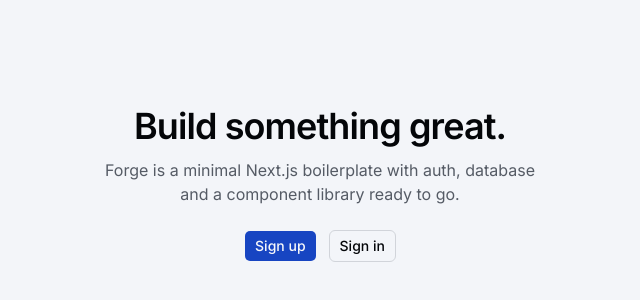
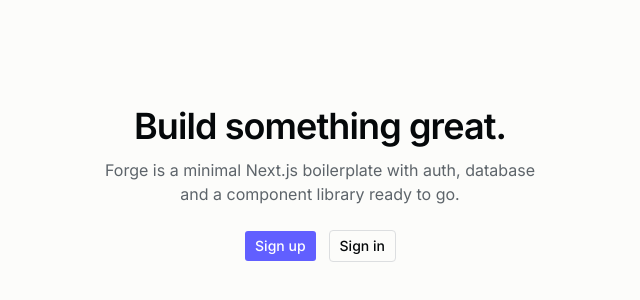
Before and after one commit to mmilanovic4/forge, a Next.js app: page / in a window 1280 px wide. Shown: the part 216-516 px from the top of the page, without its empty margins (320-960 px from the left). Built offline with nearby package versions, Linux system fonts and the light colour scheme.

Commit message:
fix: styles

```diff
--- a/src/app/(protected)/settings/page.js
+++ b/src/app/(protected)/settings/page.js
@@ -16,17 +16,37 @@
 } from "@/components/ui/card";
 import { Badge } from "@/components/ui/badge";
 import { toast } from "sonner";
+import {
+  AlertDialog,
+  AlertDialogAction,
+  AlertDialogCancel,
+  AlertDialogContent,
+  AlertDialogDescription,
+  AlertDialogFooter,
+  AlertDialogHeader,
+  AlertDialogTitle,
+  AlertDialogTrigger,
+} from "@/components/ui/alert-dialog";
+import { PasswordInput } from "@/components/password-input";
 
 export default function SettingsPage() {
   return (
     <div className="mx-auto max-w-5xl px-4 py-8">
       <h1 className="mb-6 text-2xl font-semibold tracking-tight">Settings</h1>
       <Tabs defaultValue="profile">
-        <TabsList className="mb-6">
-          <TabsTrigger value="profile">Profile</TabsTrigger>
-          <TabsTrigger value="security">Security</TabsTrigger>
-          <TabsTrigger value="sessions">Sessions</TabsTrigger>
-          <TabsTrigger value="danger">Danger Zone</TabsTrigger>
+        <TabsList className="mb-6 w-full">
+          <TabsTrigger value="profile" className="flex-1">
+            Profile
+          </TabsTrigger>
+          <TabsTrigger value="security" className="flex-1">
+            Security
+          </TabsTrigger>
+          <TabsTrigger value="sessions" className="flex-1">
+            Sessions
+          </TabsTrigger>
+          <TabsTrigger value="danger" className="flex-1">
+            Danger Zone
+          </TabsTrigger>
         </TabsList>
         <TabsContent value="profile">
           <ProfileTab />
@@ -78,7 +98,7 @@
   }
 
   return (
-    <Card className="max-w-md">
+    <Card className="w-full md:max-w-md">
       <CardHeader>
         <CardTitle>Profile</CardTitle>
         <CardDescription>Update your display name.</CardDescription>
@@ -157,7 +177,7 @@
   }
 
   return (
-    <Card className="max-w-md">
+    <Card className="w-full md:max-w-md">
       <CardHeader>
         <CardTitle>Change password</CardTitle>
         <CardDescription>
@@ -242,7 +262,7 @@
   }
 
   return (
-    <Card className="max-w-md">
+    <Card className="w-full">
       <CardHeader>
         <CardTitle>Active sessions</CardTitle>
         <CardDescription>
@@ -254,6 +274,7 @@
           <p className="text-muted-foreground text-sm">Loading...</p>
         ) : (
           <>
+            <div className="grid grid-cols-1 gap-3 sm:grid-cols-2 lg:grid-cols-3">
               {sessions.map((session) => (
                 <div
                   key={session.id}
@@ -290,6 +311,7 @@
                   )}
                 </div>
               ))}
+            </div>
             {sessions.length > 1 && (
               <Button
                 variant="outline"
@@ -305,19 +327,6 @@
     </Card>
   );
 }
-
-import {
-  AlertDialog,
-  AlertDialogAction,
-  AlertDialogCancel,
-  AlertDialogContent,
-  AlertDialogDescription,
-  AlertDialogFooter,
-  AlertDialogHeader,
-  AlertDialogTitle,
-  AlertDialogTrigger,
-} from "@/components/ui/alert-dialog";
-import { PasswordInput } from "@/components/password-input";
 
 function DangerTab() {
   const router = useRouter();
@@ -340,7 +349,7 @@
   }
 
   return (
-    <Card className="border-destructive/50 max-w-md">
+    <Card className="border-destructive/50 w-full md:max-w-md">
       <CardHeader>
         <CardTitle className="text-destructive">Danger Zone</CardTitle>
         <CardDescription>
--- a/src/app/globals.css
+++ b/src/app/globals.css
@@ -42,79 +42,100 @@
   --radius-sm: calc(var(--radius) * 0.6);
   --radius-md: calc(var(--radius) * 0.8);
   --radius-lg: var(--radius);
-  --radius-xl: calc(var(--radius) * 1.4);
-  --radius-2xl: calc(var(--radius) * 1.8);
-  --radius-3xl: calc(var(--radius) * 2.2);
-  --radius-4xl: calc(var(--radius) * 2.6);
+  --radius-xl: calc(var(--radius) * 1.2);
+  --radius-2xl: calc(var(--radius) * 1.5);
+  --radius-3xl: calc(var(--radius) * 2);
+  --radius-4xl: calc(var(--radius) * 2.5);
 }
 
 :root {
-  --background: oklch(0.97 0.005 260);
-  --foreground: oklch(0.12 0.01 260);
-  --card: oklch(0.99 0.003 260);
-  --card-foreground: oklch(0.12 0.01 260);
-  --popover: oklch(0.99 0.003 260);
-  --popover-foreground: oklch(0.12 0.01 260);
-  --primary: oklch(0.45 0.2 264);
-  --primary-foreground: oklch(0.98 0.003 260);
-  --secondary: oklch(0.92 0.01 260);
-  --secondary-foreground: oklch(0.25 0.015 260);
-  --muted: oklch(0.93 0.008 260);
-  --muted-foreground: oklch(0.47 0.018 260);
-  --accent: oklch(0.92 0.01 260);
-  --accent-foreground: oklch(0.25 0.015 260);
+  --background: oklch(0.99 0.002 90);
+  --foreground: oklch(0.13 0.008 240);
+
+  --card: oklch(1 0 0);
+  --card-foreground: oklch(0.13 0.008 240);
+
+  --popover: oklch(1 0 0);
+  --popover-foreground: oklch(0.13 0.008 240);
+
+  --primary: oklch(0.585 0.233 277);
+  --primary-foreground: oklch(1 0 0);
+
+  --secondary: oklch(0.95 0.003 240);
+  --secondary-foreground: oklch(0.25 0.01 240);
+
+  --muted: oklch(0.96 0.003 240);
+  --muted-foreground: oklch(0.5 0.012 240);
+
+  --accent: oklch(0.95 0.003 240);
+  --accent-foreground: oklch(0.25 0.01 240);
+
   --destructive: oklch(0.577 0.245 27.325);
-  --border: oklch(0.87 0.008 260);
-  --input: oklch(0.87 0.008 260);
-  --ring: oklch(0.45 0.2 264);
-  --chart-1: oklch(0.45 0.2 264);
-  --chart-2: oklch(0.6 0.15 264);
-  --chart-3: oklch(0.7 0.1 260);
-  --chart-4: oklch(0.55 0.12 230);
-  --chart-5: oklch(0.4 0.18 280);
-  --radius: 0.375rem;
-  --sidebar: oklch(0.95 0.006 260);
-  --sidebar-foreground: oklch(0.12 0.01 260);
-  --sidebar-primary: oklch(0.45 0.2 264);
-  --sidebar-primary-foreground: oklch(0.98 0.003 260);
-  --sidebar-accent: oklch(0.92 0.01 260);
-  --sidebar-accent-foreground: oklch(0.25 0.015 260);
-  --sidebar-border: oklch(0.87 0.008 260);
-  --sidebar-ring: oklch(0.45 0.2 264);
+
+  --border: oklch(0.9 0.004 240);
+  --input: oklch(0.9 0.004 240);
+  --ring: oklch(0.585 0.233 277);
+
+  --chart-1: oklch(0.585 0.233 277);
+  --chart-2: oklch(0.65 0.16 297);
+  --chart-3: oklch(0.55 0.15 240);
+  --chart-4: oklch(0.6 0.12 200);
+  --chart-5: oklch(0.45 0.2 257);
+
+  --radius: 0.25rem;
+
+  --sidebar: oklch(0.97 0.003 240);
+  --sidebar-foreground: oklch(0.13 0.008 240);
+  --sidebar-primary: oklch(0.585 0.233 277);
+  --sidebar-primary-foreground: oklch(1 0 0);
+  --sidebar-accent: oklch(0.93 0.004 240);
+  --sidebar-accent-foreground: oklch(0.25 0.01 240);
+  --sidebar-border: oklch(0.9 0.004 240);
+  --sidebar-ring: oklch(0.585 0.233 277);
 }
 
 .dark {
-  --background: oklch(0.18 0.01 260);
-  --foreground: oklch(0.95 0.005 260);
-  --card: oklch(0.22 0.01 260);
-  --card-foreground: oklch(0.95 0.005 260);
-  --popover: oklch(0.22 0.01 260);
-  --popover-foreground: oklch(0.95 0.005 260);
-  --primary: oklch(0.55 0.2 264);
-  --primary-foreground: oklch(0.98 0.003 260);
-  --secondary: oklch(0.22 0.015 260);
-  --secondary-foreground: oklch(0.95 0.005 260);
-  --muted: oklch(0.26 0.01 260);
-  --muted-foreground: oklch(0.65 0.012 260);
-  --accent: oklch(0.22 0.015 260);
-  --accent-foreground: oklch(0.95 0.005 260);
+  --background: oklch(0.16 0.012 240);
+  --foreground: oklch(0.93 0.005 240);
+
+  --card: oklch(0.2 0.012 240);
+  --card-foreground: oklch(0.93 0.005 240);
+
+  --popover: oklch(0.2 0.012 240);
+  --popover-foreground: oklch(0.93 0.005 240);
+
+  --primary: oklch(0.65 0.22 277);
+  --primary-foreground: oklch(0.1 0.005 240);
+
+  --secondary: oklch(0.24 0.012 240);
+  --secondary-foreground: oklch(0.93 0.005 240);
+
+  --muted: oklch(0.26 0.01 240);
+  --muted-foreground: oklch(0.6 0.01 240);
+
+  --accent: oklch(0.24 0.012 240);
+  --accent-foreground: oklch(0.93 0.005 240);
+
   --destructive: oklch(0.704 0.191 22.216);
-  --border: oklch(1 0 0 / 15%);
-  --input: oklch(1 0 0 / 18%);
-  --ring: oklch(0.55 0.2 264);
-  --chart-1: oklch(0.55 0.2 264);
-  --chart-2: oklch(0.65 0.15 264);
-  --chart-3: oklch(0.72 0.1 260);
-  --chart-4: oklch(0.6 0.12 230);
-  --chart-5: oklch(0.5 0.18 280);
-  --sidebar: oklch(0.15 0.012 260);
-  --sidebar-foreground: oklch(0.95 0.005 260);
-  --sidebar-primary: oklch(0.55 0.2 264);
-  --sidebar-primary-foreground: oklch(0.98 0.003 260);
-  --sidebar-accent: oklch(0.22 0.015 260);
-  --sidebar-accent-foreground: oklch(0.95 0.005 260);
-  --sidebar-border: oklch(1 0 0 / 15%);
-  --sidebar-ring: oklch(0.55 0.2 264);
+
+  --border: oklch(1 0 0 / 12%);
+  --input: oklch(1 0 0 / 14%);
+  --ring: oklch(0.65 0.22 277);
+
+  --chart-1: oklch(0.65 0.22 277);
+  --chart-2: oklch(0.72 0.18 297);
+  --chart-3: oklch(0.62 0.14 240);
+  --chart-4: oklch(0.65 0.12 200);
+  --chart-5: oklch(0.55 0.2 257);
+
+  --sidebar: oklch(0.13 0.014 240);
+  --sidebar-foreground: oklch(0.93 0.005 240);
+  --sidebar-primary: oklch(0.65 0.22 277);
+  --sidebar-primary-foreground: oklch(0.1 0.005 240);
+  --sidebar-accent: oklch(0.24 0.012 240);
+  --sidebar-accent-foreground: oklch(0.93 0.005 240);
+  --sidebar-border: oklch(1 0 0 / 12%);
+  --sidebar-ring: oklch(0.65 0.22 277);
 }
 
 @layer base {
@@ -146,7 +167,6 @@
   [role="button"] {
     @apply cursor-pointer;
   }
-
   button:disabled,
   input:disabled {
     @apply pointer-events-auto! cursor-not-allowed;
```
Also changed, not shown: src/app/(auth)/layout.js (renamed from src/app/(auth)/layout.jsx), src/app/(protected)/layout.js (renamed from src/app/(protected)/layout.jsx). Lines whose indentation alone changed are shown as unchanged.
